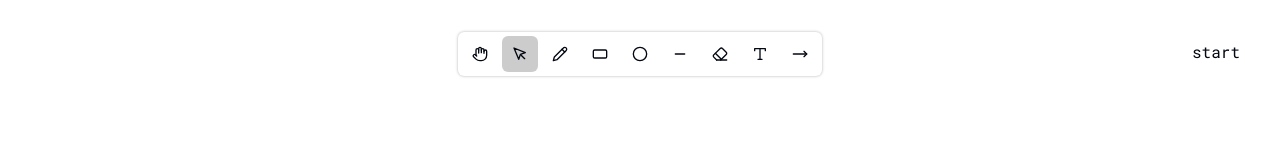
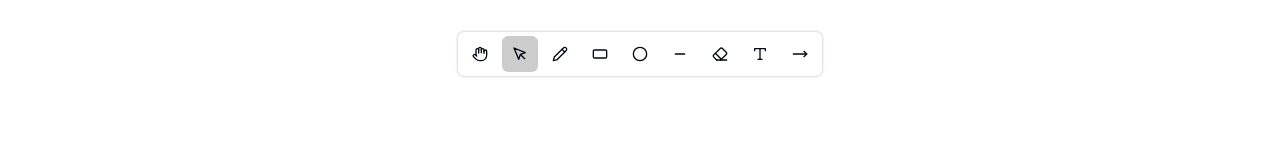
Before and after one commit to Seer7-SWE/excalidraw-clone, a Next.js app: page / in a window 1280 px wide. Shown: the top 160 px of the page. Built offline with nearby package versions, Linux system fonts and the light colour scheme.

Commit message:
fix build

```diff
--- a/app/_components/canvas-wrapper.tsx
+++ b/app/_components/canvas-wrapper.tsx
@@ -3,23 +3,25 @@
 import { Toolbar } from "@/components/toolbar";
 import { ToolbarMenu } from "@/components/toolbar-menu";
 import { Canvas } from "./canvas";
-import { generateUUID } from "@/lib/utils";
-import { useParams, useRouter } from "next/navigation";
+// import { generateUUID } from "@/lib/utils";
+// import { useParams, useRouter } from "next/navigation";
 
 export const CanvasWrapper = () => {
-    const router = useRouter();
+    // const router = useRouter();
 
-    const startCollab = () => {
-        const uuid = generateUUID();
-        router.push(`?roomId=${uuid}`, {
-            shallow: true,
-        });
-    };
+    // TODO reimplement
+    // const startCollab = () => {
+    //     const uuid = generateUUID();
+    //     router.push(`?roomId=${uuid}`, {
+    //         shallow: true,
+    //     });
+    // };
+
     return (
         <div className="w-full h-full relative">
             <Toolbar />
             <ToolbarMenu />
-            <Canvas startCollab={startCollab} />
+            <Canvas />
         </div>
     );
 };
--- a/app/_components/canvas.tsx
+++ b/app/_components/canvas.tsx
@@ -1,11 +1,10 @@
 "use client";
 
-import React, { useCallback, useEffect, useLayoutEffect, useRef, useState } from "react";
-import { selector, useRecoilState } from "recoil";
+import React, { useEffect, useLayoutEffect, useRef, useState } from "react";
+import { useRecoilState } from "recoil";
 
 import { ResolvedOptions } from "roughjs/bin/core";
 import { RoughCanvas } from "roughjs/bin/canvas";
-import getStroke from "perfect-freehand";
 import rough from "roughjs";
 
 import { usePanning } from "@/hooks/use-panning";
@@ -13,7 +12,6 @@ import { useShapeDrawing } from "@/hooks/use-shape-drawing";
 import { useFreehand } from "@/hooks/use-freehand";
 
 import {
-    getSvgPathFromStroke,
     getElementAtPosition,
     eraseElement,
     getCoordinates,
@@ -22,13 +20,7 @@ import {
     drawOnCanvas,
 } from "@/lib/utils";
 import { DrawnElementType, Position, ShapesType } from "@/types";
-import {
-    fontFamilyState,
-    fontSizeState,
-    strokeWidthState,
-    toolCursorState,
-    toolState,
-} from "@/state";
+import { fontFamilyState, fontSizeState, strokeWidthState, toolCursorState } from "@/state";
 import { useUndoRedo } from "@/hooks/use-undo-redo";
 import { Zoom } from "@/components/zoom";
 import { UndoRedo } from "@/components/undo-redo";
@@ -43,7 +35,9 @@ export type ElementAtPosition =
 // TODO FIX THE MOUSE OVER ON TOOLBUTTONS WHILE MOUSEDOWN BUG
 // i.e. hover over tool buttons while mouse down
 
-export const Canvas = ({ startCollab }: { startCollab: () => void }) => {
+// Todo fix the localstorage item mutation
+
+export const Canvas = ({}: { startCollab?: () => void }) => {
     const canvasRef = useRef<HTMLCanvasElement | null>(null);
     const prevSelectedItem = useRef<DrawnElementType | null>(null);
     const textareaRef = useRef<HTMLTextAreaElement | null>(null);
@@ -612,9 +606,9 @@ export const Canvas = ({ startCollab }: { startCollab: () => void }) => {
                 <UndoRedo canRedo={canRedo} canUndo={canUndo} onUndo={onUndo} onRedo={onRedo} />
             </div>
             {/* Hide button if there is already a session */}
-            <button onClick={startCollab} className="absolute z-50 top-10 right-10">
+            {/* <button onClick={startCollab} className="absolute z-50 top-10 right-10">
                 start
-            </button>
+            </button> */}
         </>
     );
 };
```
